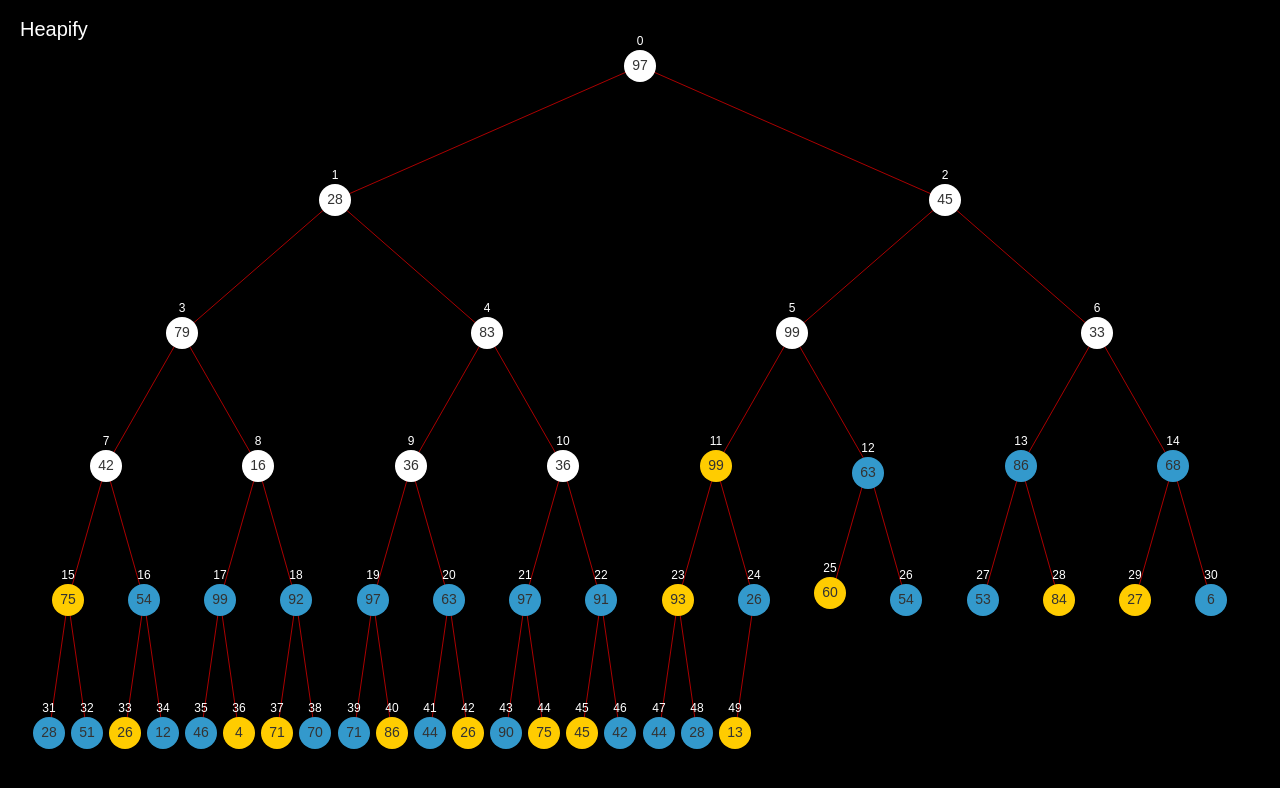
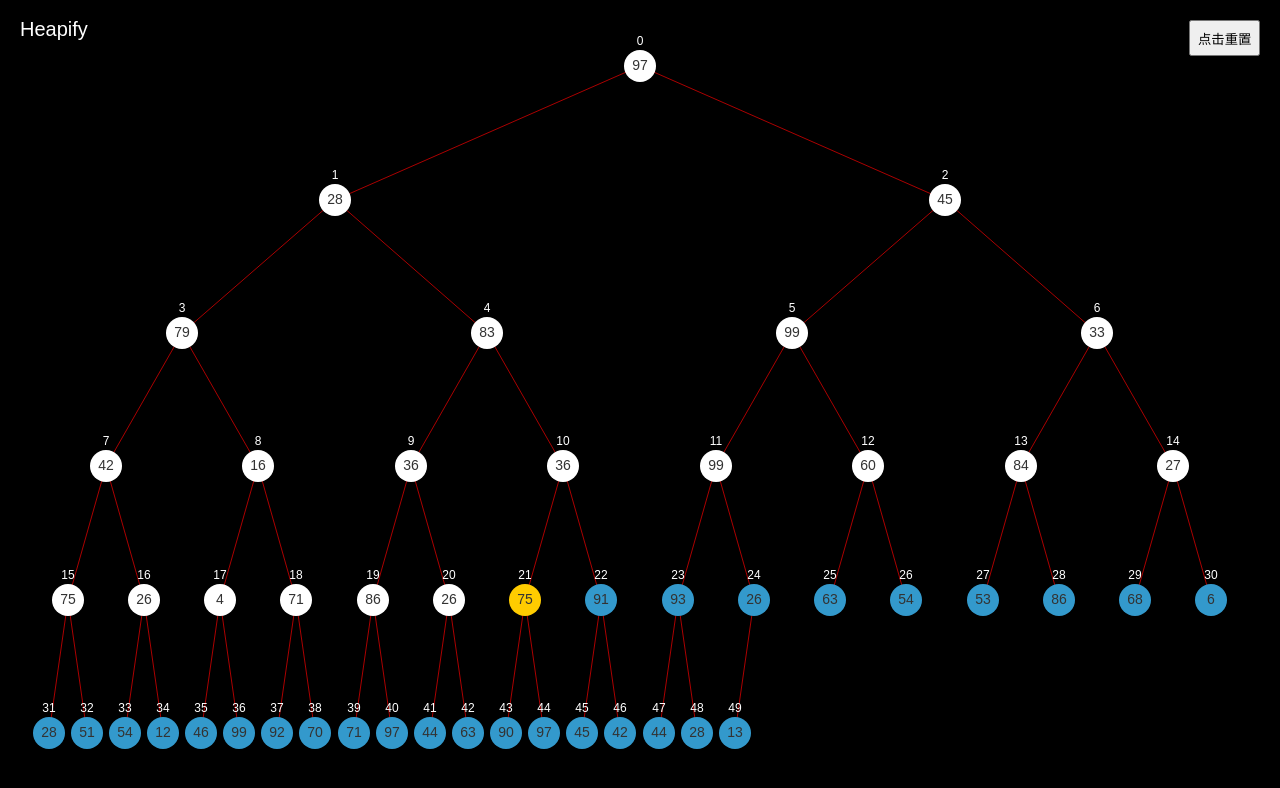
Before and after one commit to Fly365/MaxHeap, a plain HTML site: page index.html in a window 1280 px wide. Drawn offline with Linux system fonts and the light colour scheme.

Commit message:
添加重置功能
添加重置功能

```diff
--- a/index.html
+++ b/index.html
@@ -7,11 +7,14 @@
     * {padding: 0; margin: 0; list-style: none; box-sizing: border-box;}
 
     #c {width: 100%; height: 100%; position: fixed; left: 0; top: 0; background: #000;}
+
+    #btn {padding: .5em; position: fixed; right: 20px; top: 20px;}
   </style>
 </head>
 <body>
 
 <canvas id="c"></canvas>
+<button id="btn">点击重置</button>
 
 <script>
 Array.prototype.swap = function(a, b) {
@@ -156,6 +159,7 @@ class MaxHeap {
 
 const c = document.getElementById('c')
 const gd = c.getContext('2d')
+let timer = 0
 let maxHeap
 let dw = 0
 let dh = 0
@@ -169,35 +173,51 @@ window.onresize = () => {
 
   maxHeap.calculatPos()
   maxHeap.resetPos()
-  maxHeap.render()
 }
 
 function loopHeapify(k) {
+  const d = maxHeap.d
+
   if (k < 0) {
     console.log('over')
+    timer = setTimeout(() => {
+      for (let i = 0, len = d.arr.length; i < len; i++) {
+        d.arr[i].colorFill = '#39c'
+      }
+    }, 1000)
     return
   }
 
-  setTimeout(() => {
-    const node = maxHeap.d.arr[k]
-    const nodeL = maxHeap.d.arr[k * 2 + 1]
-    const nodeR = maxHeap.d.arr[k * 2 + 2]
+  timer = setTimeout(() => {
+    const node = d.arr[k]
+    const nodeL = d.arr[k * 2 + 1]
+    const nodeR = d.arr[k * 2 + 2]
     let j = k * 2 + 1
+
+    for (let i = d.cur, len = d.arr.length; i < len; i++) {
+      d.arr[i].colorFill = '#3399CC'
+    }
 
     if (nodeR && nodeR.n > nodeL.n) {
       j++
     }
 
-    if (nodeL && maxHeap.d.arr[j].n > node.n) {
-      maxHeap.d.arr.swap(k, j)
+    if (nodeL && d.arr[j].n > node.n) {
+      timer = setTimeout(() => {
+        d.arr[j].colorFill = 'orange'
+        timer = setTimeout(() => {
+          d.arr.swap(k, j)
           maxHeap.calculatPos()
           loopHeapify(j)
+        }, 500)
+      }, 500)
+
     } else {
-      loopHeapify(--maxHeap.d.cur)
+      loopHeapify(--d.cur)
     }
 
     node.colorFill = '#fc0'
-  }, 200)
+  }, 500)
 }
 
 function loopRender() {
@@ -207,6 +227,8 @@ function loopRender() {
     loopRender()
   })
 }
+
+btn.onclick = (e) => {
 
   maxHeap = new MaxHeap({
     arr: new Array(50).fill().map((_, idx, arr) => {
@@ -218,9 +240,12 @@ for (let i = maxHeap.d.cur + 1, len = maxHeap.d.arr.length; i < len; i++) {
     maxHeap.d.arr[i].colorFill = '#3399CC'
   }
 
+  clearTimeout(timer)
   window.onresize()
+  loopHeapify(maxHeap.d.cur)
+}
+btn.onclick()
 
-loopHeapify(maxHeap.d.cur)
 loopRender()
 </script>
 
```
Also changed, not shown: demo1.png (deleted), demo2.png (added), 2 other files. Lines whose indentation alone changed are shown as unchanged.
